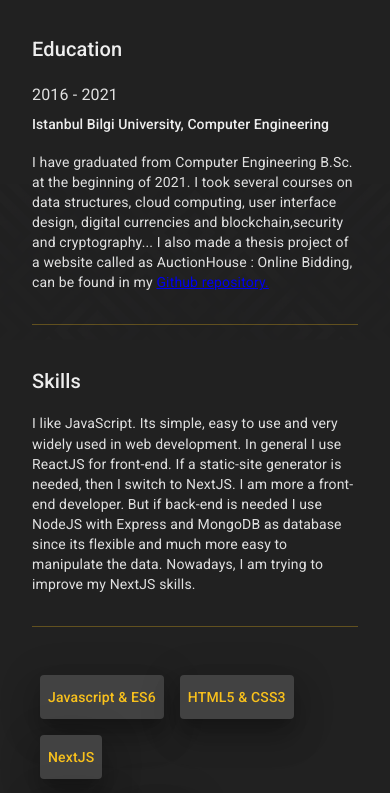
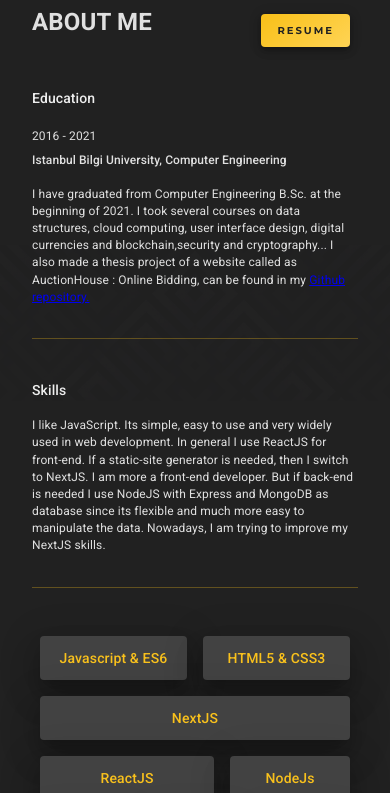
Before and after one commit to sbayrak/suatbayrak-nextjs-materialui, a Next.js app: page / in a window 390 px wide. Shown: the part 1580-2373 px from the top of the page. Built offline with nearby package versions, Linux system fonts and the light colour scheme.

Commit message:
working on responsiveness 3 -About section

```diff
--- a/components/sections/About.js
+++ b/components/sections/About.js
@@ -10,6 +10,10 @@ const useStyles = makeStyles((theme) => ({
     backgroundSize: '100%',
     backgroundRepeat: 'no-repeat',
     backgroundPosition: 'center',
+    paddingBottom: theme.spacing(20),
+    [theme.breakpoints.down('xs')]: {
+      paddingTop: theme.spacing(15),
+    },
   },
   gridContainer: {},
   gridItem: {
@@ -17,16 +21,31 @@ const useStyles = makeStyles((theme) => ({
   },
   undrawImg: {
     width: '100%',
+    [theme.breakpoints.down('xs')]: {
+      width: '75%',
+    },
   },
   gridItemLeft: {
     display: 'flex',
+    [theme.breakpoints.down('xs')]: {
+      display: 'flex',
+      flexDirection: 'row',
+      justifyContent: 'center',
+      paddingBottom: theme.spacing(10),
+    },
   },
   Typo3: {
     color: theme.palette.grey[300],
+    [theme.breakpoints.down('xs')]: {
+      fontSize: 12,
+    },
   },
   Typo1: {
     fontWeight: theme.typography.fontWeightBold,
     color: theme.palette.grey[300],
+    [theme.breakpoints.down('xs')]: {
+      fontSize: 24,
+    },
   },
   aboutTopItem: {
     marginBottom: theme.spacing(4),
@@ -36,6 +55,9 @@ const useStyles = makeStyles((theme) => ({
     paddingBottom: theme.spacing(4),
     marginBottom: theme.spacing(2),
     color: theme.palette.grey[300],
+    [theme.breakpoints.down('xs')]: {
+      fontSize: 12,
+    },
   },
   skillsContainer: {},
   skillsItem: {},
@@ -56,27 +78,39 @@ const useStyles = makeStyles((theme) => ({
     padding: theme.spacing(1),
   },
   resumeBtn: {
+    backgroundColor: '#f9c11c',
+    boxShadow: theme.shadows[5],
     padding: 0,
+    background:
+      'linear-gradient(143deg, rgba(249,193,28,1) 7%, rgba(255,212,85,1) 100%)',
+    '&:hover': {
+      backgroundColor: '#f7c231',
+    },
+    [theme.breakpoints.down('xs')]: {
+      fontSize: 10,
+    },
   },
   resumeLink: {
+    color: '#212121',
+    textDecoration: 'none',
     padding: theme.spacing(1),
+    paddingLeft: theme.spacing(3),
     paddingRight: theme.spacing(3),
-    paddingLeft: theme.spacing(3),
-    textDecoration: 'none',
-    backgroundColor: '#f9c11c',
-    color: theme.palette.grey[900],
     fontWeight: theme.typography.fontWeightBold,
-    borderRadius: '5px',
-    display: 'flex',
-    alignItems: 'center',
-    justifyContent: 'space-between',
-    transition: '0.3s ease',
-    '&:hover': {
-      backgroundColor: '#ffb400',
+    letterSpacing: 2,
+    fontFamily: 'Montserrat',
+    [theme.breakpoints.down('xs')]: {
+      paddingLeft: theme.spacing(2),
+      paddingRight: theme.spacing(2),
     },
   },
   skillsSection: {
     marginBottom: theme.spacing(5),
+  },
+  skillsName: {
+    [theme.breakpoints.down('xs')]: {
+      fontSize: 14,
+    },
   },
 }));
 
@@ -95,6 +129,7 @@ const About = () => {
               <img
                 src='/undrawWebDeveloper.svg'
                 alt='suatbayrak_undraw_web_developer'
+                loading='lazy'
                 className={classes.undrawImg}
               />
             </Grid>
@@ -106,7 +141,7 @@ const About = () => {
                 alignItems='center'
                 className={classes.aboutTopItem}
               >
-                <Grid item md={6}>
+                <Grid item md={6} xs={6}>
                   <Typography
                     variant='h4'
                     className={classes.Typo1}
@@ -122,6 +157,7 @@ const About = () => {
                   justify='flex-end'
                   item
                   md={6}
+                  xs={6}
                   className={classes.gridItemResume}
                 >
                   <Button variant='contained' className={classes.resumeBtn}>
@@ -143,6 +179,7 @@ const About = () => {
                   color='secondary'
                   gutterBottom
                   paragraph
+                  className={classes.skillsName}
                 >
                   Education
                 </Typography>
@@ -159,6 +196,7 @@ const About = () => {
                   color='secondary'
                   gutterBottom
                   paragraph
+                  className={classes.Typo3}
                 >
                   Istanbul Bilgi University, Computer Engineering
                 </Typography>
@@ -189,6 +227,7 @@ const About = () => {
                   color='secondary'
                   gutterBottom
                   paragraph
+                  className={classes.skillsName}
                 >
                   Skills
                 </Typography>
@@ -207,44 +246,56 @@ const About = () => {
                 </Typography>
               </Grid>
 
-              <Grid container item md={12} className={classes.skillsContainer}>
-                <Grid container item md={12} className={classes.skillsItem}>
-                  <Grid item md={6} className={classes.skillsItemSub}>
+              <Grid
+                container
+                item
+                md={12}
+                className={classes.skillsContainer}
+                xs={12}
+              >
+                <Grid
+                  container
+                  item
+                  md={12}
+                  className={classes.skillsItem}
+                  xs={12}
+                >
+                  <Grid item md={6} className={classes.skillsItemSub} xs={6}>
                     <Paper className={classes.paper}>Javascript & ES6</Paper>
                   </Grid>
-                  <Grid item md={6} className={classes.skillsItemSub}>
+                  <Grid item md={6} className={classes.skillsItemSub} xs={6}>
                     <Paper className={classes.paper}>HTML5 & CSS3</Paper>
                   </Grid>
                 </Grid>
 
                 <Grid container item md={12} className={classes.skillsItem}>
-                  <Grid item md={12} className={classes.skillsItemSub}>
+                  <Grid item md={12} className={classes.skillsItemSub} xs={12}>
                     <Paper className={classes.paper}>NextJS</Paper>
                   </Grid>
                 </Grid>
                 <Grid container item md={12} className={classes.skillsItem}>
-                  <Grid item md={7} className={classes.skillsItemSub}>
+                  <Grid item md={7} className={classes.skillsItemSub} xs={7}>
                     <Paper className={classes.paper}>ReactJS</Paper>
                   </Grid>
-                  <Grid item md={5} className={classes.skillsItemSub}>
+                  <Grid item md={5} className={classes.skillsItemSub} xs={5}>
                     <Paper className={classes.paper}>NodeJs</Paper>
                   </Grid>
                 </Grid>
 
                 <Grid container item md={12} className={classes.skillsItem}>
-                  <Grid item md={4} className={classes.skillsItemSub}>
+                  <Grid item md={4} className={classes.skillsItemSub} xs={4}>
                     <Paper className={classes.paper}>MongoDB</Paper>
                   </Grid>
-                  <Grid item md={4} className={classes.skillsItemSub}>
+                  <Grid item md={4} className={classes.skillsItemSub} xs={4}>
                     <Paper className={classes.paper}>Express</Paper>
                   </Grid>
-                  <Grid item md={4} className={classes.skillsItemSub}>
+                  <Grid item md={4} className={classes.skillsItemSub} xs={4}>
                     <Paper className={classes.paper}>Redux</Paper>
                   </Grid>
                 </Grid>
 
                 <Grid container item md={12} className={classes.skillsItem}>
-                  <Grid item md={12} className={classes.skillsItemSub}>
+                  <Grid item md={12} className={classes.skillsItemSub} xs={12}>
                     <Paper className={classes.paper}>Material-UI</Paper>
                   </Grid>
                 </Grid>
```
